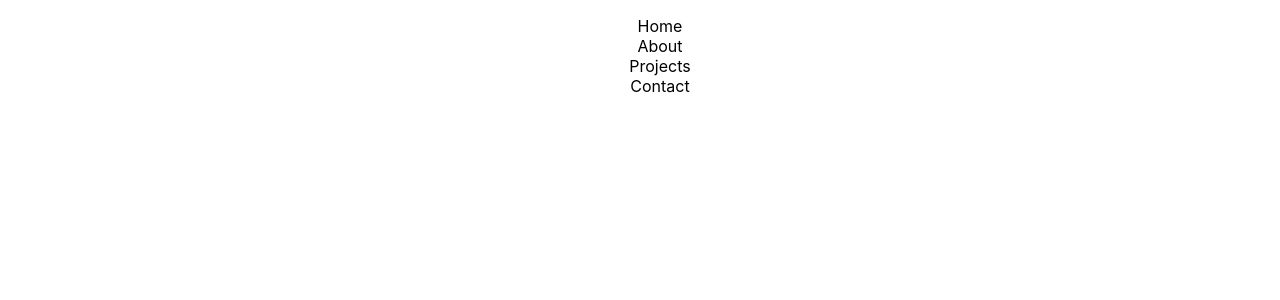
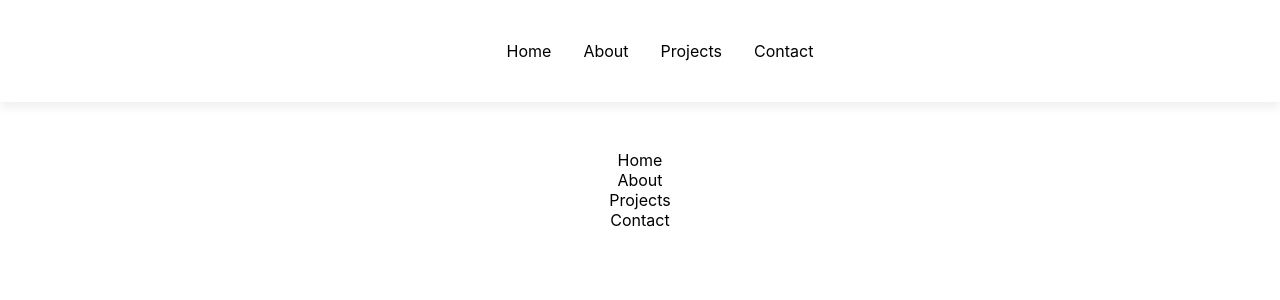
Before and after one commit to davihillesheim/portfolio, a React (Create React App) app: page / in a window 1280 px wide. Shown: the top 300 px of the page. Built offline with nearby package versions, Linux system fonts and the light colour scheme.

Commit message:
navbar adjustments

```diff
--- a/src/App.css
+++ b/src/App.css
@@ -36,3 +36,7 @@
     transform: rotate(360deg);
   }
 }
+
+.main {
+  margin-top: 150px;
+}
--- a/src/App.tsx
+++ b/src/App.tsx
@@ -11,10 +11,12 @@ function App() {
   return (
     <div className="App">
       <Navbar/>
-      <Home/>
-      <About/>
-      <Projects/>
-      <Contact/>
+      <div className="main">
+        <Home/>
+        <About/>
+        <Projects/>
+        <Contact/>
+      </div>
     </div>
   );
 }
--- a/src/components/About/About.tsx
+++ b/src/components/About/About.tsx
@@ -2,7 +2,7 @@ import React from 'react';
 
 const About = () => {
   return (
-    <div></div>
+    <div>About</div>
   );
 }
 
--- a/src/components/Contact/Contact.tsx
+++ b/src/components/Contact/Contact.tsx
@@ -2,7 +2,7 @@ import React from 'react';
 
 const Contact = () => {
   return (
-    <div></div>
+  <div>Contact</div>
   );
 }
 
--- a/src/components/Home/Home.tsx
+++ b/src/components/Home/Home.tsx
@@ -2,7 +2,7 @@ import React from 'react';
 
 const Home = () => {
   return (
-    <div></div>
+    <div>Home</div>
   );
 }
 
--- a/src/components/Navbar/Navbar.css
+++ b/src/components/Navbar/Navbar.css
@@ -1,3 +1,21 @@
+nav {
+  transition: all .5s ease-in-out;
+  background-color: transparent;
+  padding-top: 1.563rem;
+  padding-bottom: 1.563rem;
+  box-shadow: 0px 6px 9px 0px rgba(0, 0, 0, 0.06);
+  position: fixed;
+  top: 0;
+  width: 100%;
+}
+
+.nav-item {
+  display: inline;
+  text-align: center;
+  padding: 14px 16px;
+  text-decoration: none;
+}
+
 ul {
   list-style-type: none;
 }
--- a/src/components/Navbar/Navbar.tsx
+++ b/src/components/Navbar/Navbar.tsx
@@ -17,7 +17,7 @@ const Navbar = () => {
     <div>
       <nav>
         <ul>
-          <li>
+          <li className="nav-item">
             <Link
             className='link'
             activeClass='active'
@@ -31,7 +31,7 @@ const Navbar = () => {
             Home
             </Link>
           </li>
-          <li>
+          <li className="nav-item">
             <Link
             className='link'
             activeClass='active'
@@ -44,7 +44,7 @@ const Navbar = () => {
             About
             </Link>
           </li>
-          <li>
+          <li className="nav-item">
             <Link
             className='link'
             activeClass='active'
@@ -57,7 +57,7 @@ const Navbar = () => {
             Projects
             </Link>
           </li>
-          <li>
+          <li className="nav-item">
             <Link
             className='link'
             activeClass='active'
--- a/src/components/Projects/Projects.tsx
+++ b/src/components/Projects/Projects.tsx
@@ -2,7 +2,7 @@ import React from 'react';
 
 const Projects = () => {
   return (
-    <div></div>
+    <div>Projects</div>
   );
 }
 
```
